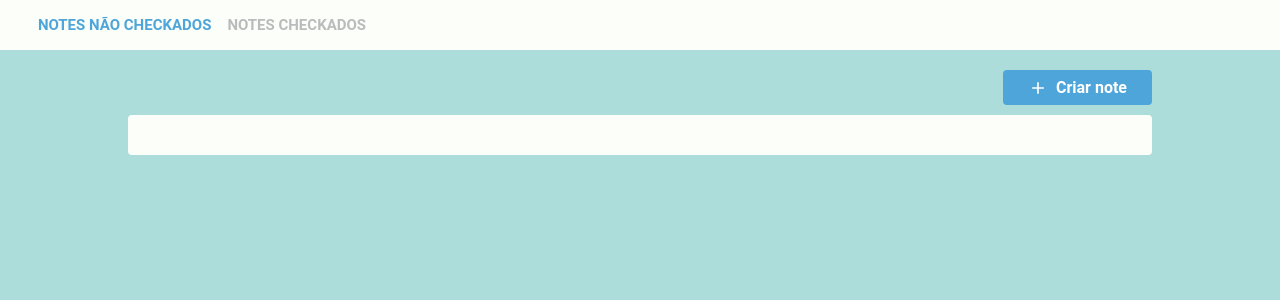
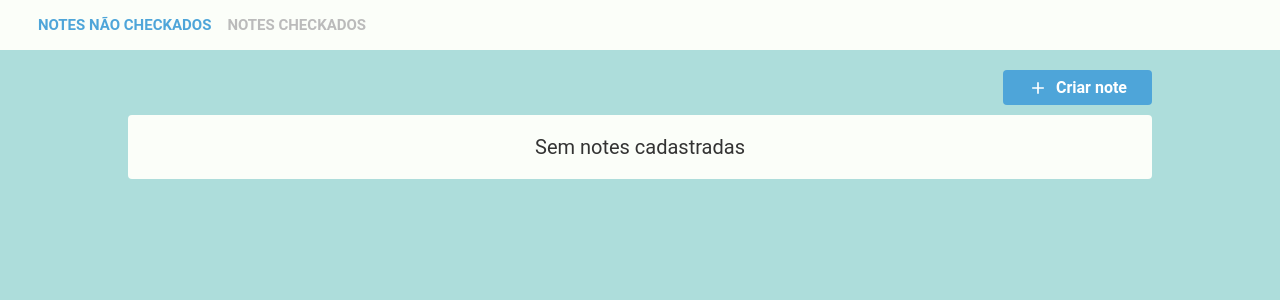
Before and after one commit to netohelvecio/reactnotes, a React (Create React App) app: page / in a window 1280 px wide. Shown: the top 300 px of the page. Built offline with nearby package versions, Linux system fonts and the light colour scheme.

Commit message:
Marcando note como feito

```diff
--- a/src/pages/List/index.js
+++ b/src/pages/List/index.js
@@ -1,6 +1,7 @@
 import React, { useState, useEffect } from 'react';
 import { MdAdd, MdModeEdit, MdCheck } from 'react-icons/md';
 import PropTypes from 'prop-types';
+import { toast } from 'react-toastify';
 
 import Header from '../../components/Header';
 
@@ -13,17 +14,36 @@ export default function List({ history }) {
     history.push('/add');
   }
 
-  useEffect(() => {
   function getNotesLocalStorage() {
     const response = localStorage.getItem('notes');
 
     if (response) {
-        setNotes(JSON.parse(response));
+      const data = JSON.parse(response);
+
+      const dataWithFilter = data.filter(item => item.check === false);
+
+      setNotes(dataWithFilter);
     }
   }
 
+  useEffect(() => {
     getNotesLocalStorage();
   }, []);
+
+  function handleCheckNote(id) {
+    const newNotes = notes;
+    const index = newNotes.findIndex(n => n.id === id);
+
+    newNotes[index].check = true;
+
+    setNotes(newNotes);
+
+    localStorage.setItem('notes', JSON.stringify(notes));
+
+    getNotesLocalStorage();
+
+    toast.success('Note marcado como feito!');
+  }
 
   return (
     <>
@@ -36,6 +56,11 @@ export default function List({ history }) {
           </button>
         </header>
 
+        {!notes.length ? (
+          <div>
+            <span>Sem notes cadastradas</span>
+          </div>
+        ) : (
           <ul>
             {notes.map(note => (
               <Note key={note.id}>
@@ -48,12 +73,17 @@ export default function List({ history }) {
                     <MdModeEdit color="#5f7dec" size={20} />
                   </button>
                   <button type="button">
-                  <MdCheck color="#218f2a" size={20} />
+                    <MdCheck
+                      color="#218f2a"
+                      size={20}
+                      onClick={() => handleCheckNote(note.id)}
+                    />
                   </button>
                 </div>
               </Note>
             ))}
           </ul>
+        )}
       </Container>
     </>
   );
--- a/src/pages/List/styles.js
+++ b/src/pages/List/styles.js
@@ -31,6 +31,21 @@ export const Container = styled.div`
       &:hover {
         background: ${darken(0.05, '#4EA5D9')};
       }
+    }
+  }
+
+  > div {
+    background: #fbfef9;
+    display: flex;
+    justify-content: center;
+    align-items: center;
+    margin-top: 10px;
+    border-radius: 4px;
+    padding: 20px;
+
+    span {
+      font-size: 20px;
+      color: #333;
     }
   }
 
```
Lines whose indentation alone changed are shown as unchanged.
